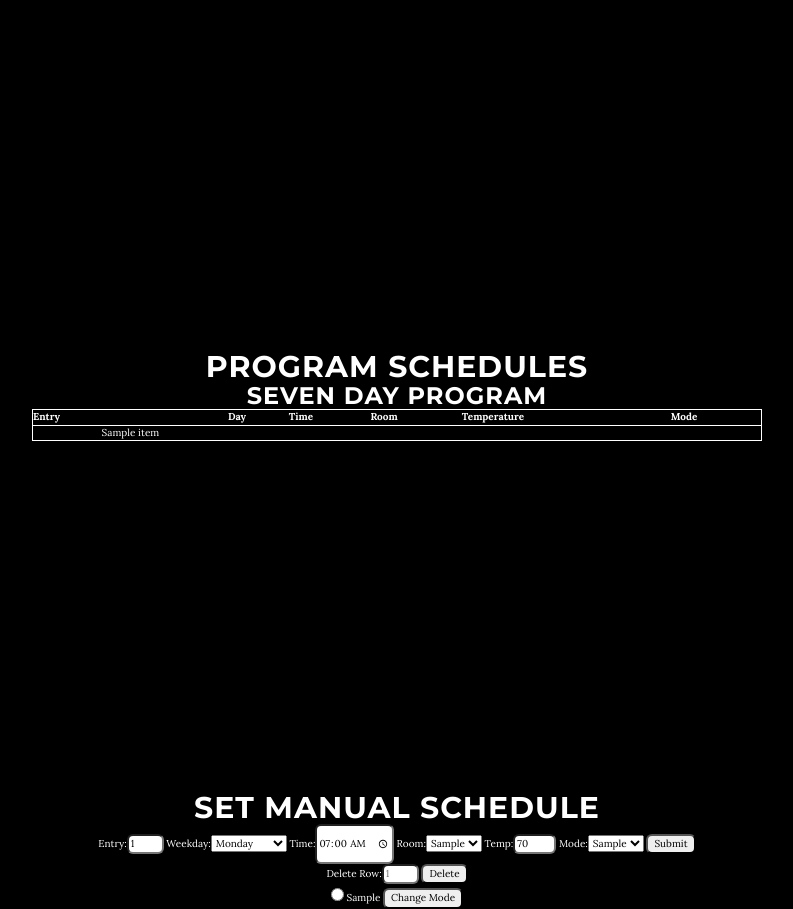
After one commit to thompsonline/thermostat-display, a Python web app: template templates/schedule.html in a window 1280 px wide. The commit adds this page. Shown: the whole page, without its empty margins (243-1036 px from the left). Run offline with Jinja, Linux system fonts and the light colour scheme; the template is opened without the code that fills it: most values are stand-ins (such as "Sample title", 1, 10 or a date in 2020); some libraries are stand-ins or nearby versions.

Commit message:
Added a schedule UI page schedule.html to manage the schedule.

```diff
--- a/static/css/grayscale.css
+++ b/static/css/grayscale.css
@@ -268,9 +268,9 @@ a:focus {
 
 .download-section {
     width: 100%;
-    padding: 50px 0;
+    padding: 0px 0px 10px 0px;
     color: #fff;
-    background: url(../img/downloads-bg.jpg) no-repeat center center scroll;
+    /* background: url(../img/downloads-bg.jpg) no-repeat center center scroll; */
     background-color: #000;
     -webkit-background-size: cover;
     -moz-background-size: cover;
--- /dev/null
+++ b/templates/schedule.html
@@ -0,0 +1,147 @@
+<!DOCTYPE html>
+<html lang="en">
+<head>
+  <meta charset="utf-8">
+  <meta http-equiv="X-UA-Compatible" content="IE=edge">
+  <meta name="viewport"
+    content="width=device-width, initial-scale=1, height=device-height">
+  <meta name="description" content="">
+  <meta name="author" content="">
+
+  <title>Madison Thermostat</title>
+
+  <!-- Bootstrap Core CSS -->
+  <!-- <link href="../static/css/bootstrap.min.css" rel="stylesheet"> -->
+  <link href="../static/css/bootstrap.css" rel="stylesheet">
+
+  <!-- Custom CSS -->
+  <link href="../static/css/grayscale.css" rel="stylesheet">
+
+  <!-- Custom Fonts -->
+  <link href="../static/font-awesome-4.1.0/css/font-awesome.min.css"
+    rel="stylesheet" type="text/css">
+  <link
+    href="http://fonts.googleapis.com/css?family=Lora:400,700,400italic,700italic"
+    rel="stylesheet" type="text/css">
+  <link href="http://fonts.googleapis.com/css?family=Montserrat:400,700"
+    rel="stylesheet" type="text/css">
+
+  <!-- jquery is kinda overkill, but I doubt anyone besides me will actually use this... -->
+  <script src="//ajax.googleapis.com/ajax/libs/jquery/1.9.1/jquery.min.js"></script>
+  <script>window.jQuery || document.write('<script src="{{
+        url_for('static', filename='jquery.js') }}">\x3C/script>')</script>
+
+  <script>
+    window.addEventListener("load",function() {
+    	// Set a timeout...
+    	setTimeout(function(){
+    		// Hide the address bar!
+    		window.scrollTo(0, 1);
+    	}, 0);
+    });
+  </script>
+</head>
+
+<body id="page-top" data-spy="scroll">
+    <!-- Download Section -->
+    <section id="download" class="content-section text-center">
+        <div class="row">
+        <div class="download-section">
+            <div class="container">
+                <div class="col-lg-8 col-lg-offset-2">
+                    <h2>Program Schedules</h2>
+                    <h3>Seven Day Program</h3>
+                    <div></div>
+                    <table style="text: center; border: 1px solid white; width: 100%;">
+                       <tr style="border: 1px solid white; width: 100%;">
+                           <th align="center" style="align: center;">Entry</th>
+                           <th align="center">Day</th>
+                           <th align="center">Time</th>
+                           <th align="center">Room</th>
+                           <th align="center">Temperature</th>
+                           <th align="center">Mode</th>
+                       </tr>
+                    {% for row in manTable %}
+                       <tr>
+                           {% for item in row %}
+                                <td> {{ item }} </td>
+                            <!--<td> {{ value }} </td>-->
+                           {% endfor %}
+                       </tr>
+                    {% endfor %}
+                    </table>
+                    </div>
+                </div>
+            </div>
+            </div>
+    </section>
+
+    <!-- Contact Section -->
+    <section id="contact" class="container content-section text-center">
+        <div class="row">
+            <div class="col-lg-12 col-lg-offset-0">
+                <h2>Set Manual Schedule</h2>
+                {% set maxRows = manTable|length +1 %}
+                <!--add action to form that updates table-->
+                <form action={{ url_for('schedule_page') }} method="POST">
+                   <input type='hidden' name='direct' value="{{ url_for('schedule_page') }}" />
+                   Entry:<input style="color: black;border-radius: 6px;" type="number" name="changeRow" min="1" max= {{maxRows}} value="1">
+                   Weekday:<select name="weekDay" style="color:black;">
+                                  <option value="SUN" >Sunday</option>
+                                  <option value="MON" selected>Monday</option>
+                                  <option value="TUE" >Tuesday</option>
+                                  <option value="WED" >Wednesday</option>
+                                  <option value="THU" >Thursday</option>
+                                  <option value="FRI" >Friday</option>
+                                  <option value="SAT" >Saturday</option>
+                   </select>
+                   Time:<input style="color: black;border-radius: 6px;" type="time" name="opTime" value="07:00:00">
+
+                   Room:<select name="room" style="color:black;">
+                                  {% for roomStr in roomList %}
+                                    {% if roomStr==curRoom %}
+                                        <option style="color:red;" value={{ loop.index }} selected > {{ roomStr }}</option>
+                                    {% else %}
+                                        <option style="color:black;" value={{ loop.index }} > {{ roomStr }}</option>
+                                    {% endif %}
+                                  {% endfor %}
+                   </select>
+                   Temp:<input style="color: black;border-radius: 6px;" type="number" name="desTemp" min="50" max= "90" value="70">
+
+                   Mode:<select name="opMode" style="color:black;">
+                          {% for modeStr in modeList %}
+                            {% if modeStr==targMode %}
+                                <option style="color:red;" value="{{ modeStr }}" selected > {{ modeStr }}</option>
+                            {% else %}
+                                <option style="color:black;" value="{{ modeStr }}" > {{ modeStr }}</option>
+                            {% endif %}
+                          {% endfor %}
+                   </select>
+                   <input style="color: black;border-radius: 6px;" type="submit" value="Submit">
+                </form>
+
+                <form action={{ url_for('schedule_page') }} method="POST">
+                   <input type='hidden' name='direct' value="{{ url_for('schedule_page') }}" />
+                    Delete Row:<input style="color: black;border-radius: 6px;" type="number" name="deleteRow" min="1" max= {{manTable|length}} placeholder="1">
+                    <input style="color: black;border-radius: 6px;" type="submit" value="Delete">
+                </form>
+
+                <form id="mode-form" action={{ url_for('schedule_page') }} method="POST">
+                   <input type='hidden' name='direct' value="{{ url_for('schedule_page') }}" />
+                  {% for progStr in progList %}
+                    {% if progStr==curProg %}
+                        <input type="radio"  name="program" value="{{ progStr }}" checked > {{ progStr }}</option>
+                    {% else %}
+                        <input type="radio" name="program" value="{{ progStr }}" > {{ progStr }}</option>
+                    {% endif %}
+                  {% endfor %}
+
+                  <input style="color: black;border-radius: 6px;" type="submit" value="Change Mode">
+                </form>
+            </div>
+        </div>
+    </section>
+
+</body>
+
+</html>
```
Also changed, not shown: routes.py (+33 -12 lines).
